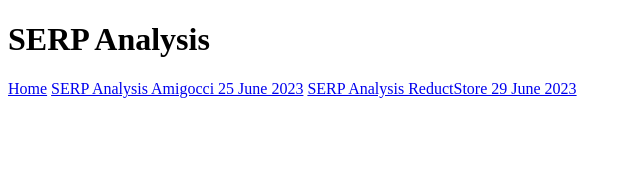
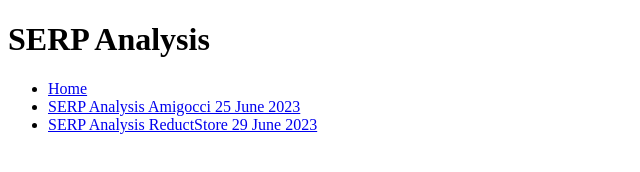
Before and after one commit to AnthonyCvn/AnthonyCvn.github.io, a plain HTML site: page index.html in a window 1280 px wide. Shown: the whole page, without its empty margins (0-640 px from the left). Drawn offline with Linux system fonts and the light colour scheme.

Commit message:
Links in a list

```diff
--- a/index.html
+++ b/index.html
@@ -3,10 +3,12 @@
 
 <body>
   <h1>SERP Analysis</h1>
-  <!-- Links to available html pages -->
-  <a href="index.html">Home</a>
-  <a href="amigocci_25_June_2023.html">SERP Analysis Amigocci 25 June 2023</a>
-  <a href="reductstore_29_june_2023.html">SERP Analysis ReductStore 29 June 2023</a>
+  <ul>
+    <li><a href="index.html">Home</a></li>
+    <li><a href="amigocci_25_June_2023.html">SERP Analysis Amigocci 25 June 2023</a></li>
+    <li><a href="reductstore_29_june_2023.html">SERP Analysis ReductStore 29 June 2023</a></li>
+  </ul>
+
 </body>
 
 </html>
```
